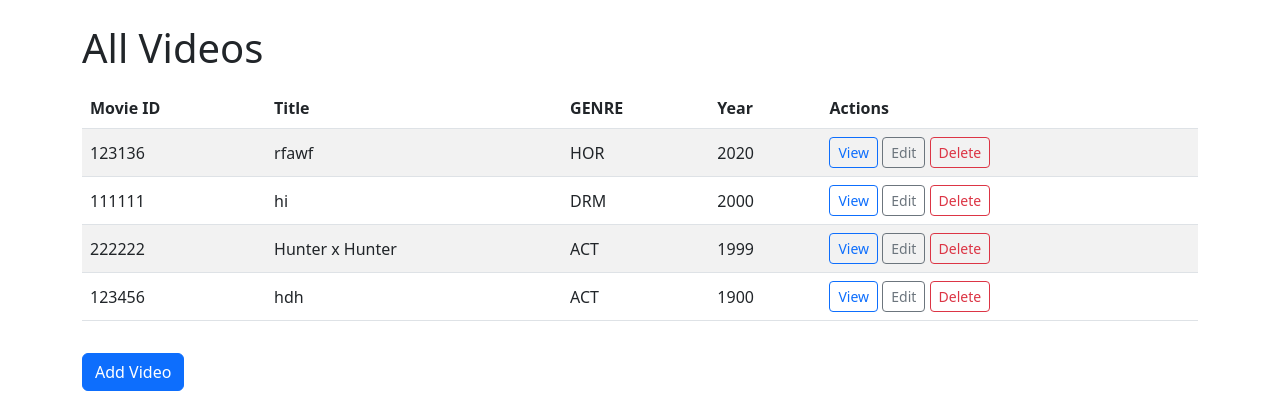
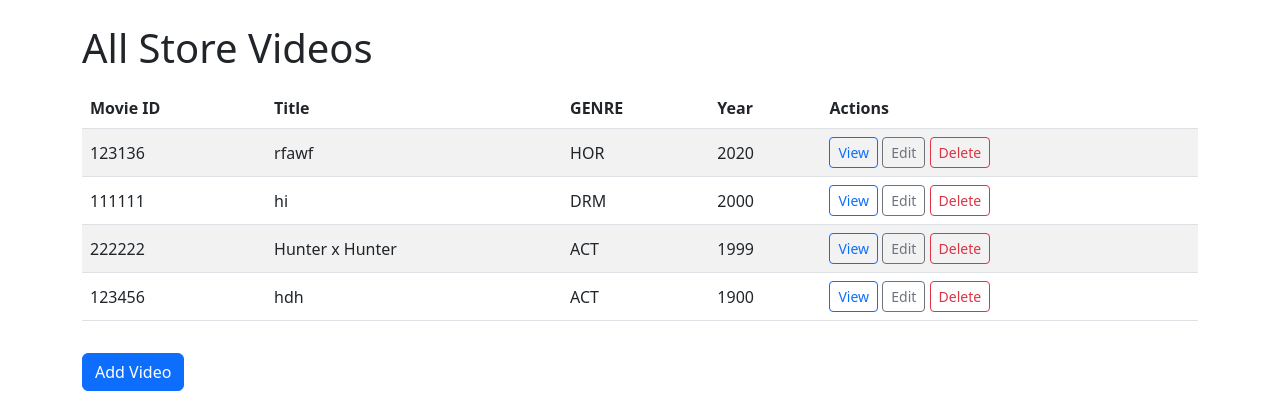
Before and after one commit to Hasanzg/Homework, a Django app: page / in a window 1280 px wide. Shown: the part 56-476 px from the top of the page. Run offline with Django 5.2, Linux system fonts and the light colour scheme; data comes from the database, SQL or seed files in the repository.

Commit message:
Update video_list.html

```diff
--- a/store/templates/store/video_list.html
+++ b/store/templates/store/video_list.html
@@ -1,6 +1,6 @@
 {% extends 'store/base.html' %}
 {% block content %}
-  <h1 class="mb-3">All Videos</h1>
+  <h1 class="mb-3">All Store Videos</h1>
 
   {% if videos %}
     <div class="table-responsive">
```
